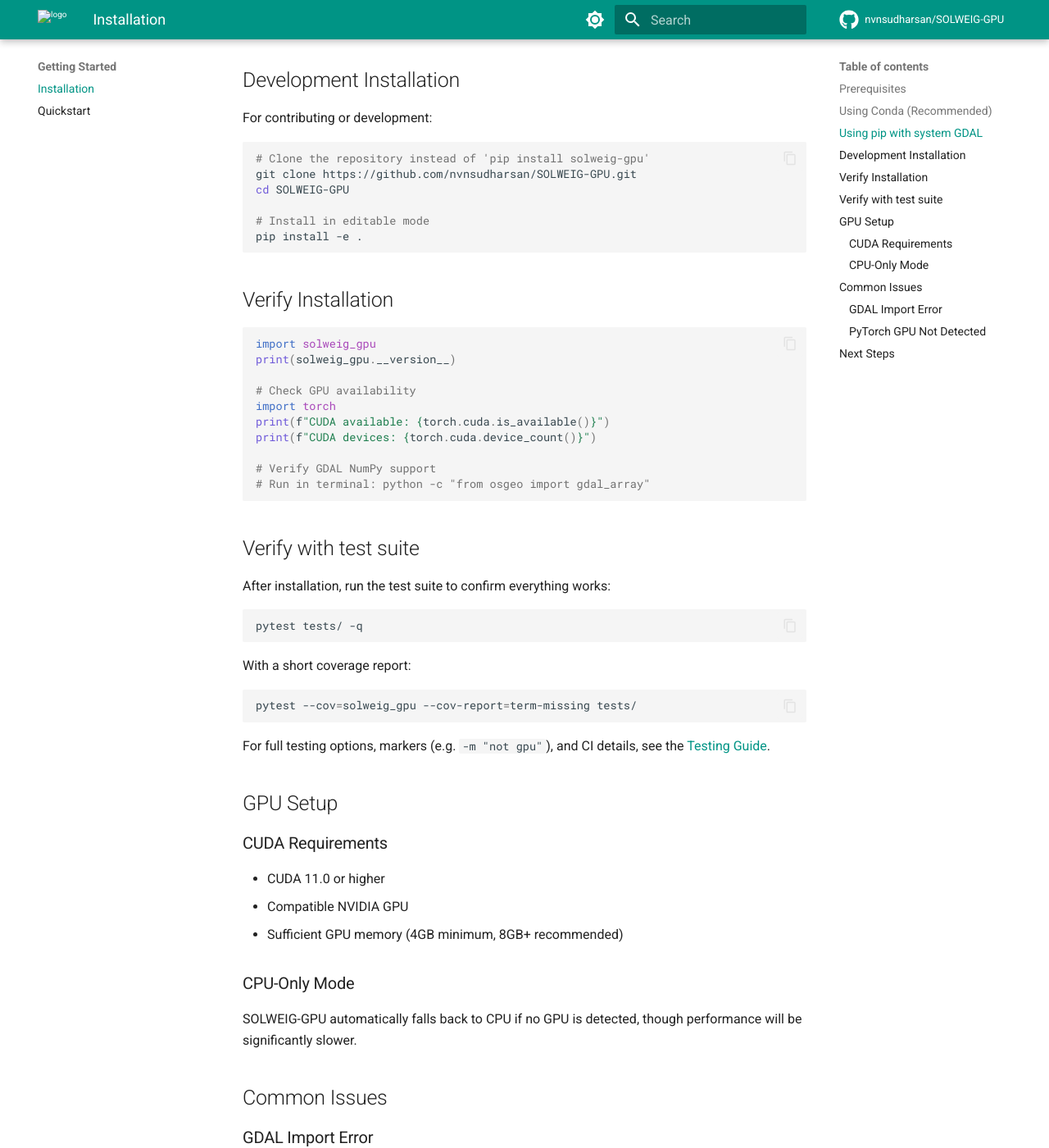
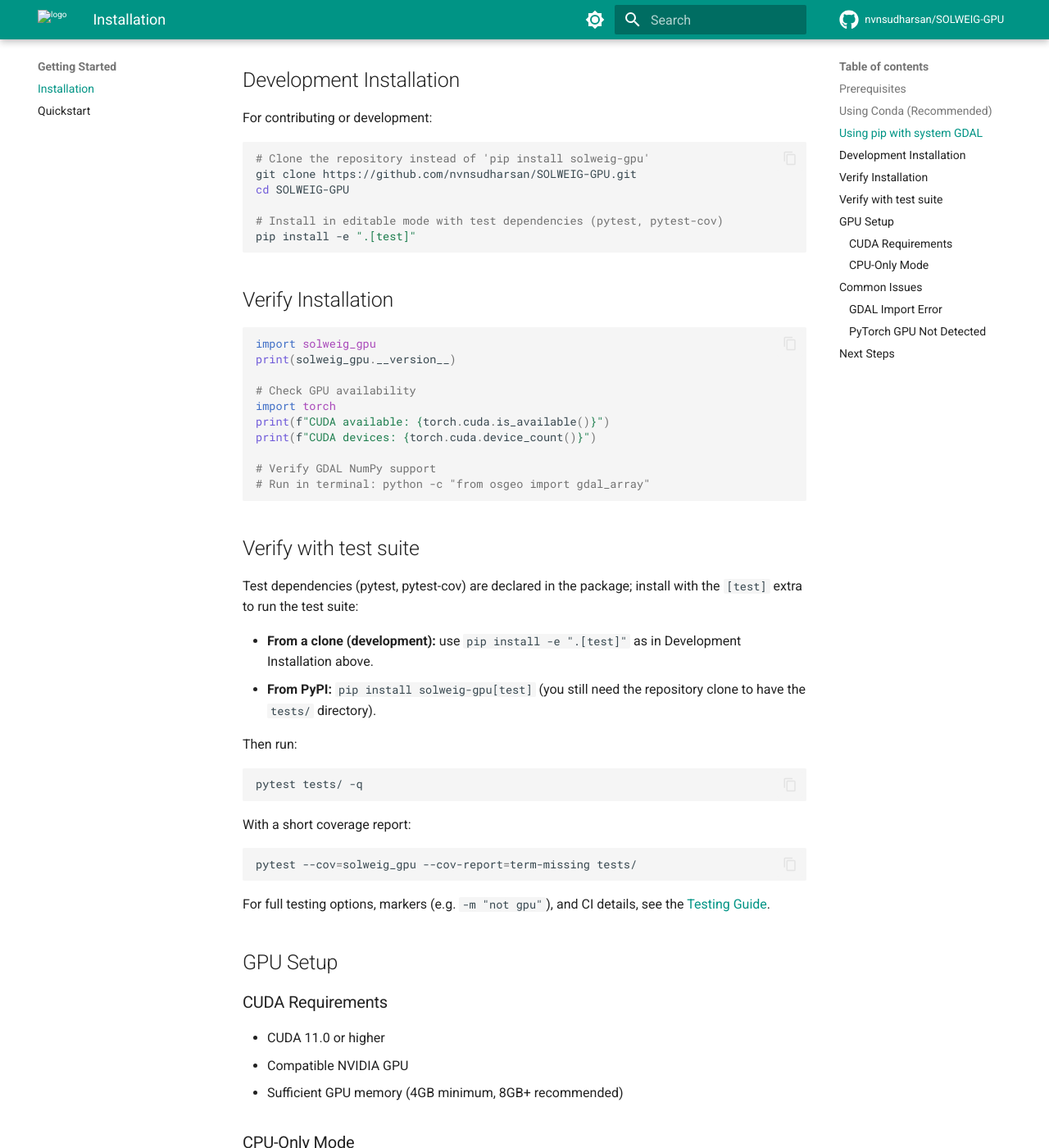
Before and after one commit to nvnsudharsan/SOLWEIG-GPU, an MkDocs documentation site: the page built from docs/installation.md, in a window 1280 px wide and 1400 px high, scrolled down 1061 px. Shown: the whole window at 82% size. Built offline with MkDocs 1.6.1 and Material for MkDocs 9.7.7, drawn with Linux system fonts in a browser that asks for light colours; comment, search, counter and statistics services are not loaded; the version menu is left out.

Commit message:
Update contributing and installation documentation to include test setup instructions
Revised the contributing guide to add steps for setting up the development environment and running the test suite. Updated the installation guide to clarify the installation of test dependencies and how to verify the installation by running tests.

````diff
--- a/docs/installation.md
+++ b/docs/installation.md
@@ -50,8 +50,8 @@ For contributing or development:
 git clone https://github.com/nvnsudharsan/SOLWEIG-GPU.git
 cd SOLWEIG-GPU
 
-# Install in editable mode
-pip install -e .
+# Install in editable mode with test dependencies (pytest, pytest-cov)
+pip install -e ".[test]"
 ```
 
 ## Verify Installation
@@ -71,7 +71,12 @@ print(f"CUDA devices: {torch.cuda.device_count()}")
 
 ## Verify with test suite
 
-After installation, run the test suite to confirm everything works:
+Test dependencies (pytest, pytest-cov) are declared in the package; install with the `[test]` extra to run the test suite:
+
+- **From a clone (development):** use `pip install -e ".[test]"` as in Development Installation above.
+- **From PyPI:** `pip install solweig-gpu[test]` (you still need the repository clone to have the `tests/` directory).
+
+Then run:
 
 ```bash
 pytest tests/ -q
````
Also changed, not shown: CONTRIBUTING.md (+5 -3 lines).
